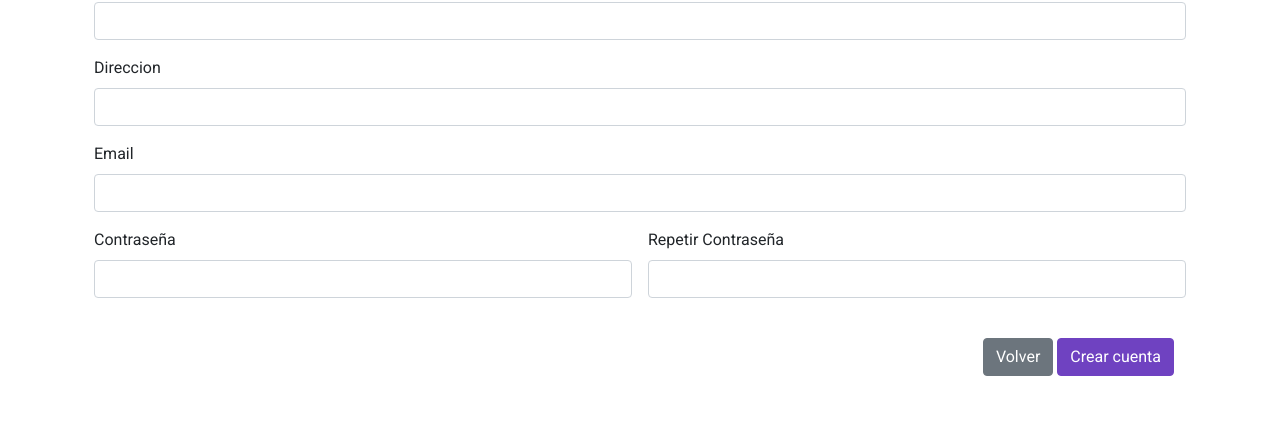
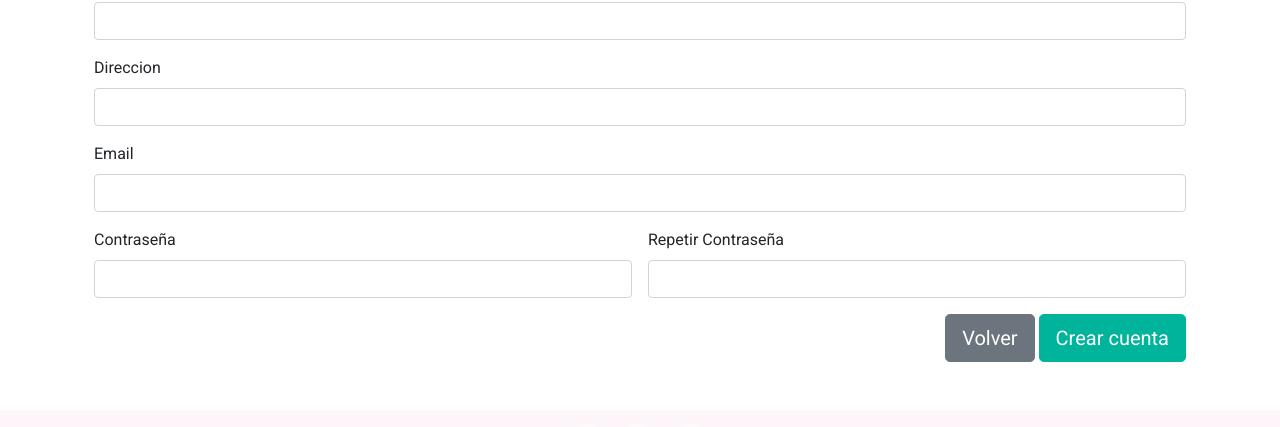
Before and after one commit to maraushuaia/coderhouse-rodrigomunoz, a website: page pages/crear_cuenta.html in a window 1280 px wide. Shown: the part 620-1047 px from the top of the page. Drawn offline with Linux system fonts and the light colour scheme.

Commit message:
actualizo botones de formularios

```diff
--- a/pages/crear_cuenta.html
+++ b/pages/crear_cuenta.html
@@ -81,18 +81,12 @@
                     <div class="col-md-6">
                         <label for="inputPassword4" class="form-label">Repetir Contraseña</label>
                         <input type="password" class="form-control" id="inputPassword4">
-                        </div>
+                    </div>
+                    <div class="mt-3 text-end">
+                        <a href="./acceso_portal.html" class="btn btn-lg btn-secondary mb-4">Volver</button></a>
+                        <button type="submit" class="btn btn-lg ro-btn-light mb-4">Crear cuenta</button>
+                    </div>
                 </form>
-                <section class="container text-end">
-                    <div class="row pt-4">
-                        <div>
-                            <p>
-                                <a href="./acceso_portal.html" class="btn btn-secondary my-3">Volver</a>
-                                <a href="./404.html" class="btn btn-primary my-3">Crear cuenta</a>
-                            </p>
-                        </div>
-                    </div>
-                </section>
             </section>
         </main>
 
```
Also changed, not shown: index.html (+1 -3 lines), pages/recuperar_contrasena.html (+3 -3 lines), pages/sugerencias.html (+4 -3 lines).
